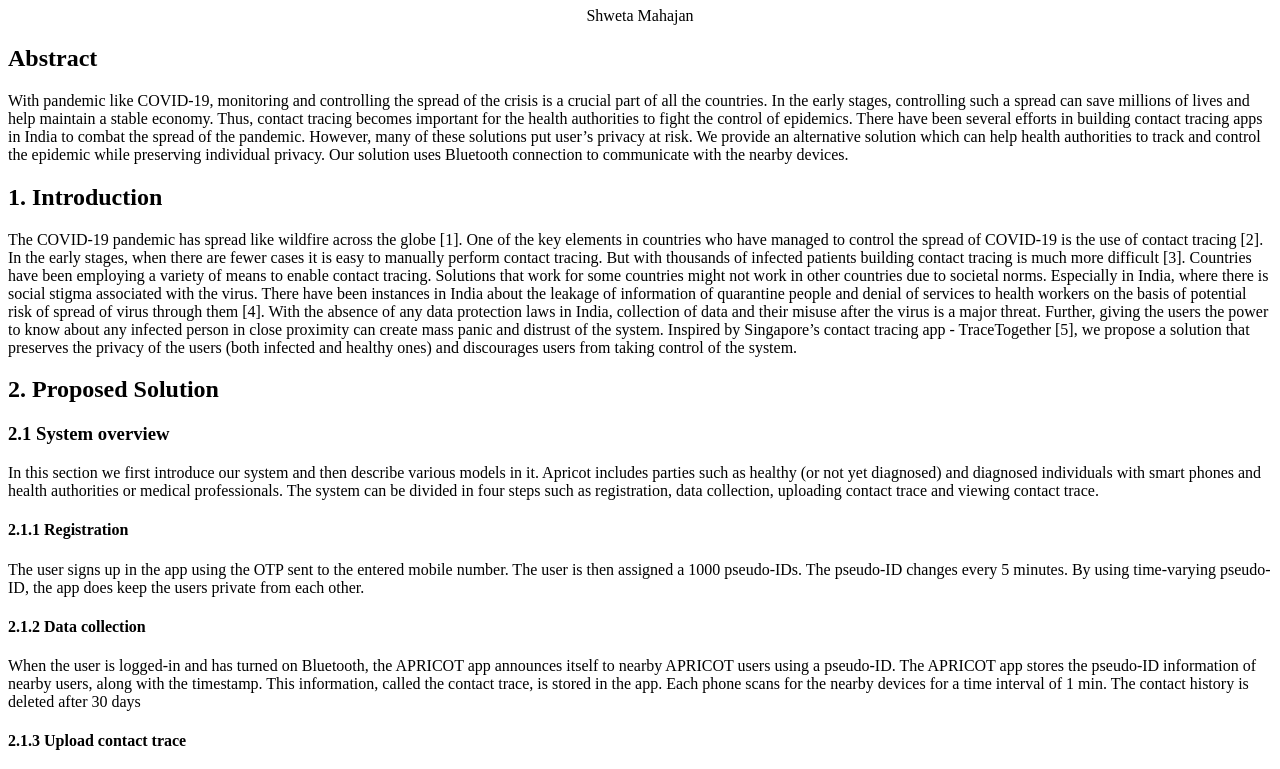
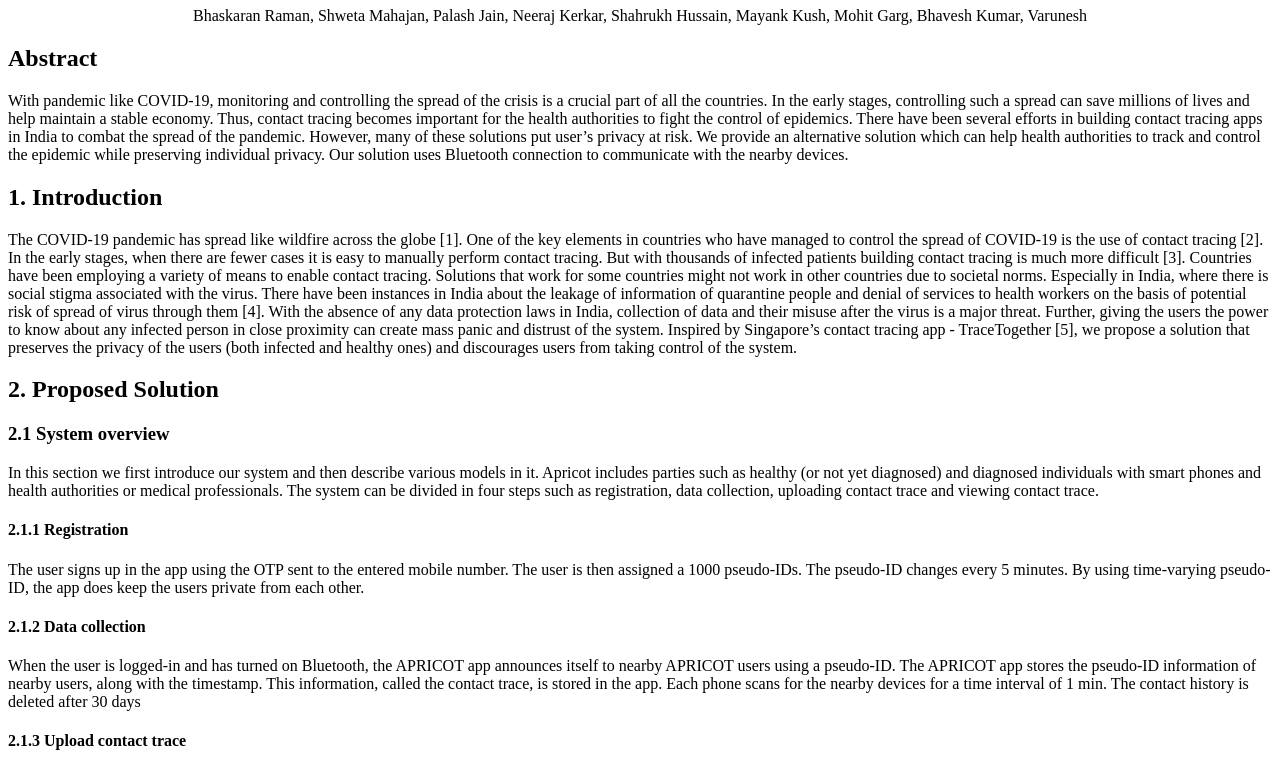
Before and after one commit to iitb-apricot/apricot-info, a plain HTML site: page index.html in a window 1280 px wide. Shown: the part 73-842 px from the top of the page. Drawn offline with Linux system fonts and the light colour scheme.

Commit message:
added names

```diff
--- a/index.html
+++ b/index.html
@@ -9,7 +9,8 @@
 </head>
 <body>
     <h1 style="text-align:center">APRICOT - A PRIvacy preserving COntact Tracing system</h1>
-    <p style="text-align:center">Shweta Mahajan</p>
+    <p style="text-align: center">Bhaskaran Raman, Shweta Mahajan, Palash Jain, Neeraj Kerkar, Shahrukh Hussain, Mayank Kush, Mohit Garg, Bhavesh Kumar, Varunesh</p>
+
     <h2>Abstract</h2>
         <p>With pandemic like COVID-19, monitoring and controlling the spread of the crisis is a crucial part of all the countries. In the early stages, controlling such a spread can save millions of lives and help maintain a stable economy. Thus, contact tracing becomes important for the health authorities to fight the control of epidemics. There have been several efforts in building contact tracing apps in India to combat the spread of the pandemic. However, many of these solutions put user’s privacy at risk. We provide an alternative solution which can help health authorities to track and control the epidemic while preserving individual privacy. Our solution uses Bluetooth connection to communicate with the nearby devices. </p>
     <h2>1. Introduction</h2>
```
